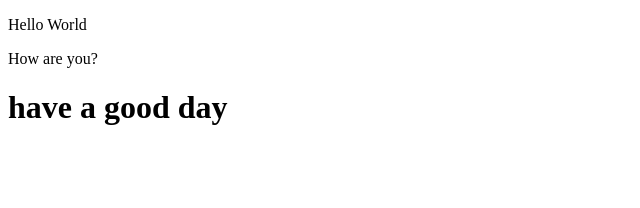
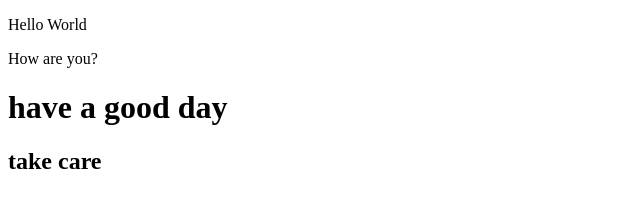
Before and after one commit to amanisharieff/HelloWorld, a plain HTML site: page index.html in a window 1280 px wide. Shown: the whole page, without its empty margins (0-640 px from the left). Drawn offline with Linux system fonts and the light colour scheme.

Commit message:
added h1 and h2 tag

```diff
--- a/index.html
+++ b/index.html
@@ -7,5 +7,6 @@
 	<p>Hello World</p>
 	<p>How are you?</p>
 	<h1>have a good day </h1>
+	<h2>take care</h2>
 </body>
 </html>
```
